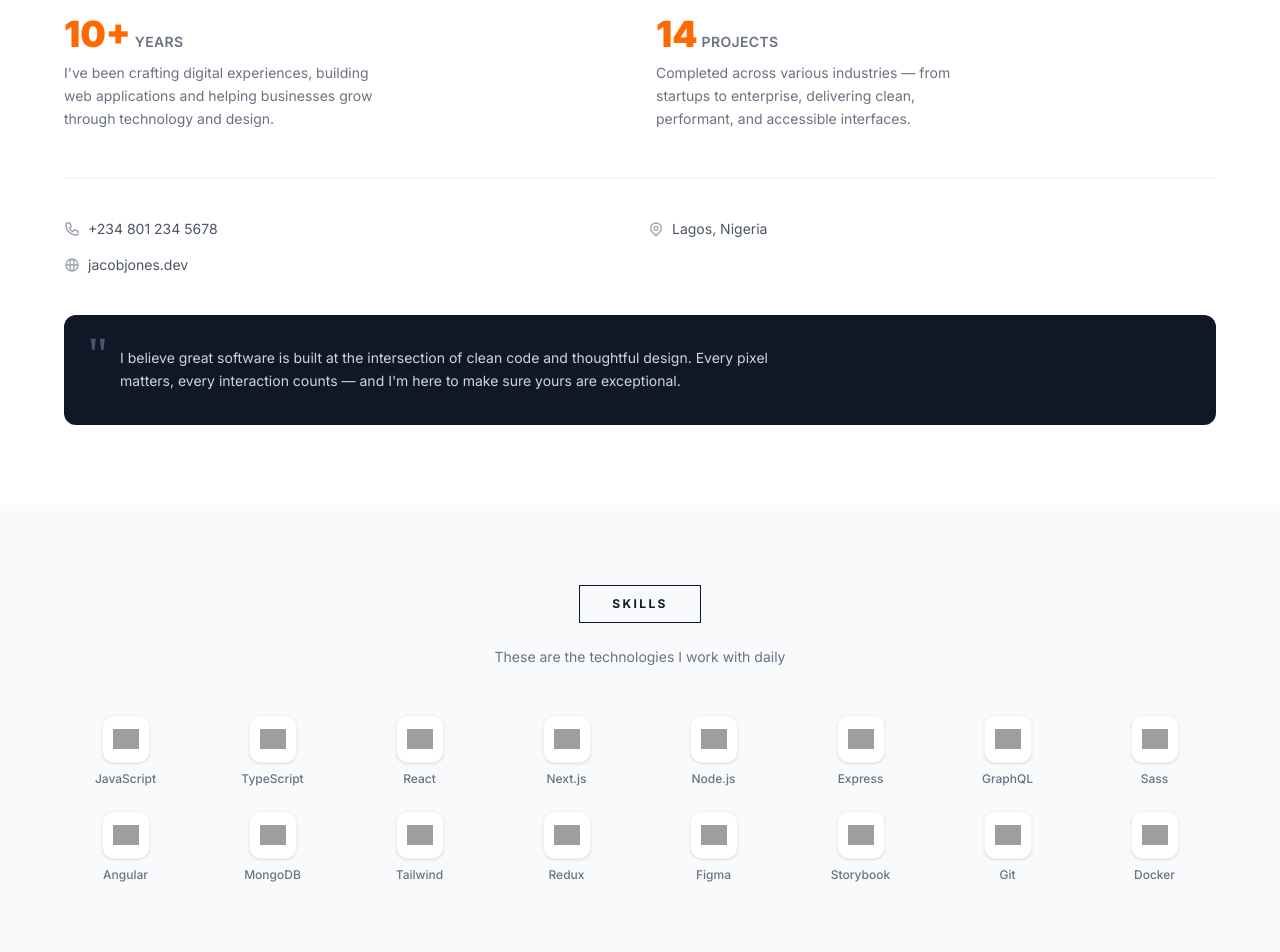
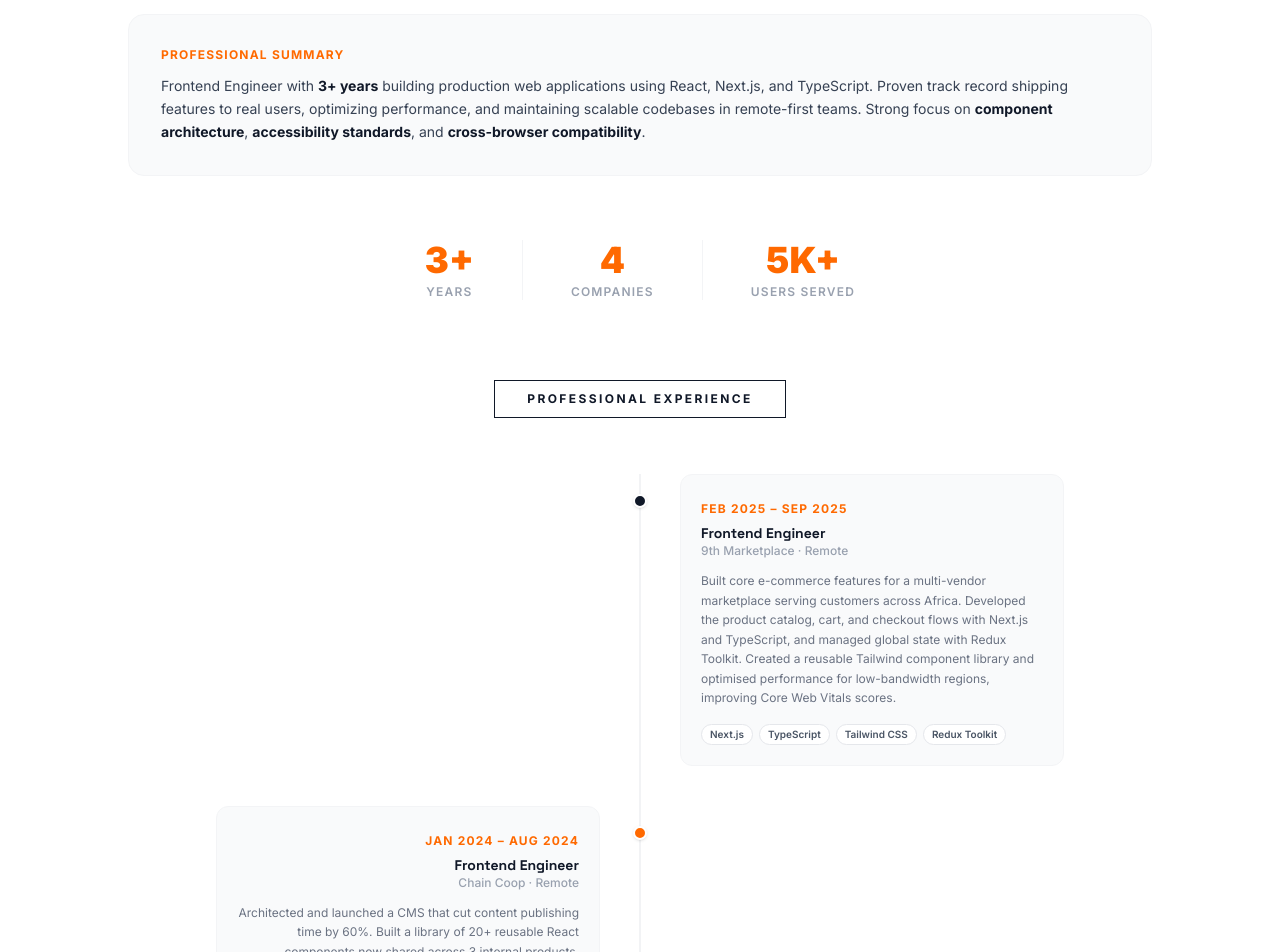
Before and after one commit to syntaxdesigner01/akpanjoseph, a Next.js app: page / in a window 1280 px wide. Shown: the part 960-1912 px from the top of the page. Built offline with nearby package versions, Linux system fonts and the light colour scheme; grey boxes are pictures that could not be loaded.

Commit message:
feat: add About section component with professional summary and experience timeline, and a Navbar component.

```diff
--- a/app/components/About.tsx
+++ b/app/components/About.tsx
@@ -1,116 +1,221 @@
+const experiences = [
+  {
+    year: "Feb 2025 – Sep 2025",
+    title: "Frontend Engineer ",
+    company: "9th Marketplace",
+    type: "Remote",
+    summary:
+      "Built core e-commerce features for a multi-vendor marketplace serving customers across Africa. Developed the product catalog, cart, and checkout flows with Next.js and TypeScript, and managed global state with Redux Toolkit. Created a reusable Tailwind component library and optimised performance for low-bandwidth regions, improving Core Web Vitals scores.",
+    tech: ["Next.js", "TypeScript", "Tailwind CSS", "Redux Toolkit"],
+    side: "right",
+  },
+  {
+    year: "Jan 2024 – Aug 2024",
+    title: "Frontend Engineer",
+    company: "Chain Coop",
+    type: "Remote",
+    summary:
+      "Architected and launched a CMS that cut content publishing time by 60%. Built a library of 20+ reusable React components now shared across 3 internal products. Improved mobile responsiveness platform-wide, boosting mobile traffic by 35%, while collaborating asynchronously with a team spread across 4 time zones.",
+    tech: ["React", "JavaScript", "HTML5", "CSS3"],
+    side: "left",
+  },
+  {
+    year: "Sep 2023 – Mar 2024",
+    title: "Frontend Engineer",
+    company: "Hackpiy Blockchain Solution",
+    type: "Hybrid",
+    summary:
+      "Maintained production Next.js applications serving 5,000+ monthly active users. Implemented WCAG 2.1 AA accessibility standards, raising audit scores from 72% to 94%. Introduced a code review process that reduced production bugs by 40% and refactored the legacy codebase to TypeScript for improved type safety.",
+    tech: ["Next.js", "React", "TypeScript", "Tailwind CSS"],
+    side: "right",
+  },
+  {
+    year: "Aug 2022 – Nov 2022",
+    title: "Frontend Developer (Intern)",
+    company: "Uppist Software Engineering",
+    type: "On-site",
+    summary:
+      "Delivered 4 client projects using React.js under senior engineer mentorship. Improved rendering performance with React.memo and useCallback, and contributed 50+ commits to the team codebase through regular code reviews.",
+    tech: ["React", "JavaScript", "HTML5", "CSS3"],
+    side: "left",
+  },
+];
+
 export default function About() {
   return (
-    <section id="about" className="py-20 px-6 bg-white">
-      <div className="max-w-6xl mx-auto">
+    <section id="about" className="py-24 px-6 bg-white">
+      <div className="max-w-5xl mx-auto">
         {/* Section Label */}
-        <div className="flex justify-center mb-14">
+        <div className="flex justify-center mb-10">
           <span className="border border-gray-900 text-gray-900 text-xs font-bold px-8 py-2.5 tracking-[0.2em] uppercase">
             About Me
           </span>
         </div>
 
-        {/* Stats Row */}
-        <div className="grid grid-cols-2 gap-8 mb-12">
-          <div className="space-y-2">
-            <div className="flex items-baseline gap-1">
-              <span className="text-4xl font-black text-orange-500">10+</span>
-              <span className="text-sm font-semibold text-gray-500 uppercase tracking-wide">
+        {/* Professional Summary */}
+        <div className="bg-gray-50 border border-gray-100 rounded-2xl p-8 mb-16">
+          <p className="text-xs font-bold text-orange-500 uppercase tracking-widest mb-3">
+            Professional Summary
+          </p>
+          <p className="text-gray-700 text-sm leading-relaxed">
+            Frontend Engineer with{" "}
+            <span className="font-bold text-gray-900">3+ years</span> building
+            production web applications using React, Next.js, and TypeScript.
+            Proven track record shipping features to real users, optimizing
+            performance, and maintaining scalable codebases in remote-first
+            teams. Strong focus on{" "}
+            <span className="font-bold text-gray-900">
+              component architecture
+            </span>
+            ,{" "}
+            <span className="font-bold text-gray-900">
+              accessibility standards
+            </span>
+            , and{" "}
+            <span className="font-bold text-gray-900">
+              cross-browser compatibility
+            </span>
+            .
+          </p>
+        </div>
+
+        {/* Stats */}
+        <div className="flex justify-center gap-12 mb-20">
+          <div className="text-center">
+            <span className="block text-4xl font-black text-orange-500">
+              3+
+            </span>
+            <span className="text-xs font-semibold text-gray-400 uppercase tracking-widest mt-1 block">
               Years
             </span>
           </div>
-            <p className="text-sm text-gray-500 leading-relaxed max-w-xs">
-              I've been crafting digital experiences, building web applications
-              and helping businesses grow through technology and design.
-            </p>
-          </div>
-
-          <div className="space-y-2">
-            <div className="flex items-baseline gap-1">
-              <span className="text-4xl font-black text-orange-500">14</span>
-              <span className="text-sm font-semibold text-gray-500 uppercase tracking-wide">
-                Projects
+          <div className="w-px bg-gray-100" />
+          <div className="text-center">
+            <span className="block text-4xl font-black text-orange-500">4</span>
+            <span className="text-xs font-semibold text-gray-400 uppercase tracking-widest mt-1 block">
+              Companies
             </span>
           </div>
-            <p className="text-sm text-gray-500 leading-relaxed max-w-xs">
-              Completed across various industries — from startups to enterprise,
-              delivering clean, performant, and accessible interfaces.
-            </p>
+          <div className="w-px bg-gray-100" />
+          <div className="text-center">
+            <span className="block text-4xl font-black text-orange-500">
+              5K+
+            </span>
+            <span className="text-xs font-semibold text-gray-400 uppercase tracking-widest mt-1 block">
+              Users Served
+            </span>
           </div>
         </div>
 
-        {/* Divider */}
-        <div className="border-t border-gray-100 mb-10" />
+        {/* Section Label — Experience */}
+        <div className="flex justify-center mb-14">
+          <span className="border border-gray-900 text-gray-900 text-xs font-bold px-8 py-2.5 tracking-[0.2em] uppercase">
+            Professional Experience
+          </span>
+        </div>
 
-        {/* Contact Info Row */}
-        <div className="grid grid-cols-1 md:grid-cols-2 gap-4 mb-10 text-sm text-gray-600">
-          <div className="flex items-center gap-2">
-            <svg
-              className="w-4 h-4 text-gray-400 shrink-0"
-              fill="none"
-              stroke="currentColor"
-              viewBox="0 0 24 24"
+        {/* Timeline */}
+        <div className="relative">
+          {/* Center vertical line */}
+          <div className="absolute left-1/2 top-0 bottom-0 w-px bg-gray-200 -translate-x-1/2" />
+
+          <div className="flex flex-col gap-10">
+            {experiences.map((exp, i) => (
+              <div
+                key={i}
+                className="relative grid grid-cols-2 gap-0 items-start"
               >
-              <path
-                strokeLinecap="round"
-                strokeLinejoin="round"
-                strokeWidth={2}
-                d="M3 5a2 2 0 012-2h3.28a1 1 0 01.948.684l1.498 4.493a1 1 0 01-.502 1.21l-2.257 1.13a11.042 11.042 0 005.516 5.516l1.13-2.257a1 1 0 011.21-.502l4.493 1.498a1 1 0 01.684.949V19a2 2 0 01-2 2h-1C9.716 21 3 14.284 3 6V5z"
-              />
-            </svg>
-            <span>+234 801 234 5678</span>
+                {exp.side === "left" ? (
+                  <>
+                    {/* Left card */}
+                    <div className="pr-10 flex justify-end">
+                      <ExperienceCard exp={exp} align="right" />
                     </div>
-          <div className="flex items-center gap-2">
-            <svg
-              className="w-4 h-4 text-gray-400 shrink-0"
-              fill="none"
-              stroke="currentColor"
-              viewBox="0 0 24 24"
-            >
-              <path
-                strokeLinecap="round"
-                strokeLinejoin="round"
-                strokeWidth={2}
-                d="M17.657 16.657L13.414 20.9a1.998 1.998 0 01-2.827 0l-4.244-4.243a8 8 0 1111.314 0z"
-              />
-              <path
-                strokeLinecap="round"
-                strokeLinejoin="round"
-                strokeWidth={2}
-                d="M15 11a3 3 0 11-6 0 3 3 0 016 0z"
-              />
-            </svg>
-            <span>Lagos, Nigeria</span>
+
+                    {/* Center dot */}
+                    <div className="absolute left-1/2 -translate-x-1/2 top-5 w-3.5 h-3.5 rounded-full bg-orange-500 border-2 border-white shadow z-10" />
+
+                    {/* Right empty */}
+                    <div />
+                  </>
+                ) : (
+                  <>
+                    {/* Left empty */}
+                    <div />
+
+                    {/* Center dot */}
+                    <div className="absolute left-1/2 -translate-x-1/2 top-5 w-3.5 h-3.5 rounded-full bg-gray-900 border-2 border-white shadow z-10" />
+
+                    {/* Right card */}
+                    <div className="pl-10 flex justify-start">
+                      <ExperienceCard exp={exp} align="left" />
                     </div>
-          <div className="flex items-center gap-2">
-            <svg
-              className="w-4 h-4 text-gray-400 shrink-0"
-              fill="none"
-              stroke="currentColor"
-              viewBox="0 0 24 24"
-            >
-              <path
-                strokeLinecap="round"
-                strokeLinejoin="round"
-                strokeWidth={2}
-                d="M21 12a9 9 0 01-9 9m9-9a9 9 0 00-9-9m9 9H3m9 9a9 9 0 01-9-9m9 9c1.657 0 3-4.03 3-9s-1.343-9-3-9m0 18c-1.657 0-3-4.03-3-9s1.343-9 3-9m-9 9a9 9 0 019-9"
-              />
-            </svg>
-            <span>jacobjones.dev</span>
+                  </>
+                )}
+              </div>
+            ))}
           </div>
         </div>
 
-        {/* Quote Block */}
-        <div className="bg-gray-900 text-white rounded-xl px-8 py-8 relative overflow-hidden">
-          <div className="absolute top-4 left-6 text-5xl text-gray-600 font-serif leading-none">
+        {/* Quote */}
+        <div className="mt-20 bg-gray-900 text-white rounded-xl px-8 py-8 relative overflow-hidden">
+          <div className="absolute top-4 left-6 text-5xl text-gray-700 font-serif leading-none">
             "
           </div>
           <p className="text-sm leading-relaxed text-gray-300 pl-6 relative z-10 max-w-2xl">
             I believe great software is built at the intersection of clean code
             and thoughtful design. Every pixel matters, every interaction counts
-            — and I'm here to make sure yours are exceptional.
+            — and I&apos;m here to make sure yours are exceptional.
           </p>
         </div>
       </div>
     </section>
   );
 }
+
+/* ── Sub-component: Experience Card ── */
+type Exp = (typeof experiences)[number];
+
+function ExperienceCard({ exp, align }: { exp: Exp; align: "left" | "right" }) {
+  return (
+    <div
+      className={`bg-gray-50 border border-gray-100 rounded-xl p-5 w-full max-w-sm hover:shadow-md transition-shadow duration-200 ${
+        align === "right" ? "text-right" : "text-left"
+      }`}
+    >
+      {/* Date */}
+      <span className="text-xs font-bold text-orange-500 tracking-widest uppercase">
+        {exp.year}
+      </span>
+
+      {/* Title */}
+      <h3 className="text-sm font-black text-gray-900 mt-1">{exp.title}</h3>
+
+      {/* Company + type */}
+      <p className="text-xs text-gray-400 font-medium mb-3">
+        {exp.company} · {exp.type}
+      </p>
+
+      {/* Summary paragraph */}
+      <p className="text-xs text-gray-500 leading-relaxed mb-4">
+        {exp.summary}
+      </p>
+
+      {/* Tech tags */}
+      <div
+        className={`flex flex-wrap gap-1.5 ${
+          align === "right" ? "justify-end" : "justify-start"
+        }`}
+      >
+        {exp.tech.map((t) => (
+          <span
+            key={t}
+            className="text-[10px] font-semibold bg-white border border-gray-200 text-gray-600 px-2 py-0.5 rounded-full"
+          >
+            {t}
+          </span>
+        ))}
+      </div>
+    </div>
+  );
+}
--- a/app/components/Navbar.tsx
+++ b/app/components/Navbar.tsx
@@ -5,13 +5,13 @@ export default function Navbar() {
         {/* Logo */}
         <div className="flex items-center gap-1">
           <span className="text-xs font-bold tracking-widest text-gray-400 uppercase">
-            EF
+            AK
           </span>
         </div>
 
         {/* Name */}
         <span className="text-sm font-semibold tracking-widest uppercase text-gray-800">
-          Emmanuel Pro
+          Akpan Joseph
         </span>
 
         {/* Hire Me Button */}
```
Lines whose indentation alone changed are shown as unchanged.
